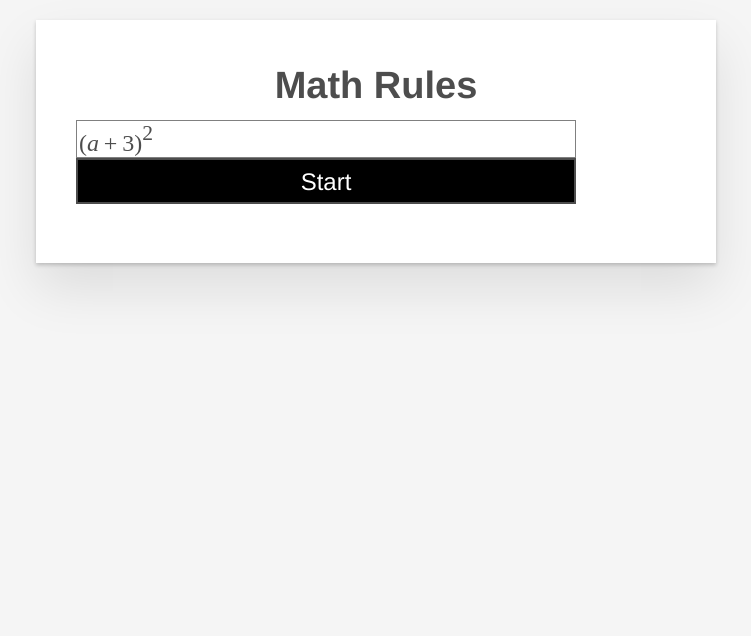
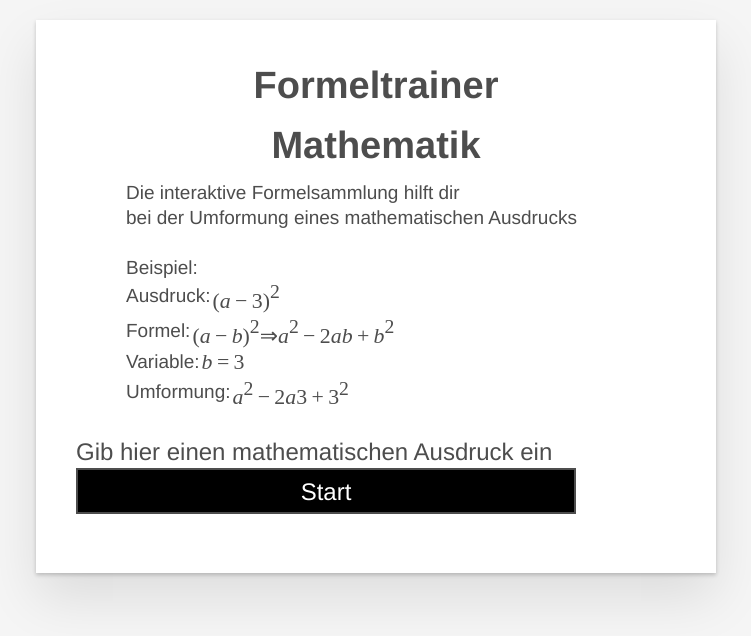
Before and after one commit to railsxxx/mathrules, a Vue app: page / in a window 1280 px wide. Shown: the top 636 px of the page, without its empty margins (264-1015 px from the left). Built offline with nearby package versions, Linux system fonts and the light colour scheme.

Commit message:
add locale deutsch.js

```diff
--- /dev/null
+++ b/src/assets/locales/deutsch.js
@@ -0,0 +1,17 @@
+export const deutsch = {
+  title: "Formeltrainer",
+  title2: "Mathematik",
+  subtitle: "Die interaktive Formelsammlung hilft dir ",
+  subtitle2: "bei der Umformung eines mathematischen Ausdrucks",
+  example: "Beispiel",
+  example1: "Ausdruck",
+  example2: "Formel",
+  example3: "Variable",
+  example4: "Umformung",
+  enterMath: "Gib hier einen mathematischen Ausdruck ein",
+  selectRule: "Wähle eine Formel aus",
+  select: "Auswählen",
+  delete: "Löschen",
+  cancel: "Abbrechen",
+  save: "Speichern"
+};
--- a/src/components/MathEnter.vue
+++ b/src/components/MathEnter.vue
@@ -1,11 +1,13 @@
 <template>
   <span
+    v-if="isEditing"
     class="input__lg"
     id="enter-math-field"
     ref="editMathFieldRef"
-    @click="onClick"
+    @click="onEdit"
     >{{ init }}</span
   >
+  <span v-else class="input__lg" @click="onClick">{{ locale.enterMath }}</span>
   <button type="button" @click="onStart" class="btn btn__primary btn__lg">
     Start
   </button>
@@ -18,8 +20,10 @@ export default {
   emits: ["newmath"],
   data() {
     return {
-      init: "(a + 3)^2",
-      input: "(a + 3)^2",
+      init: "(a-3)^2",
+      input: "(a-3)^2",
+      isEditing: false,
+      locale: this.gLocale,
     };
   },
   computed: {
@@ -29,6 +33,9 @@ export default {
   },
   methods: {
     onClick() {
+      this.isEditing = true;
+    },
+    onEdit() {
       this.MQMathField.focus();
       this.gFocusMQobj.set(this.MQMathField);
       // console.log("onClick: gFocusMQobj: ", this.gFocusMQobj.get());
@@ -44,9 +51,10 @@ export default {
       this.input = "";
       this.gFocusMQobj.clear();
       this.gFocusMQref.value = {};
+      this.isEditing = false;
     },
   },
-  mounted() {
+  updated() {
     const inputOn = this.onInput;
     const enterOn = this.onStart;
     const editMathField = MQ.MathField(this.$refs.editMathFieldRef, {
--- /dev/null
+++ b/src/components/MathHeader.vue
@@ -0,0 +1,45 @@
+<template>
+  <h1>{{ locale.title }}</h1>
+  <h1>{{ locale.title2 }}</h1>
+  <p>{{ locale.subtitle }}</p>
+  <p>{{ locale.subtitle2 }}</p>
+  <br />
+  <p>{{ locale.example }}:</p>
+  <div>
+    <span>{{ locale.example1 }}:</span>
+    <span id="example1">(a-3)^2</span>
+  </div>
+  <div>
+    <span>{{ locale.example2 }}:</span>
+    <span id="example2">(a-b)^2&rArr;a^2-2ab+b^2</span>
+  </div>
+  <div>
+    <span>{{ locale.example3 }}:</span>
+    <span id="example3">b=3</span>
+  </div>
+  <div>
+    <span>{{ locale.example4 }}:</span>
+    <span id="example4">a^2-2a3+3^2</span>
+  </div>
+  <br />
+</template>
+
+<style scoped>
+</style>
+
+<script>
+let MQ = window.MQ;
+export default {
+  data() {
+    return {
+      locale: this.gLocale,
+    };
+  },
+  mounted() {
+    MQ.StaticMath(document.getElementById("example1"));
+    MQ.StaticMath(document.getElementById("example2"));
+    MQ.StaticMath(document.getElementById("example3"));
+    MQ.StaticMath(document.getElementById("example4"));
+  },
+};
+</script>
--- a/src/components/MathItem.vue
+++ b/src/components/MathItem.vue
@@ -1,28 +1,25 @@
 <template>
   <div>
-    <p :id="staticMathId" @click="onStaticMathClick">{{ math }}</p>
+    <p :id="staticMathId">{{ math }}</p>
   </div>
   <div class="stack-small" v-if="!isEditing">
-    <div :id="editRule" class="checkbox-label">
-      {{
-        rule.filled
-          ? rule.filled.left + "&rarr;" + rule.filled.right
-          : rule.left + "&rarr;" + rule.right
-      }}
+    <div :id="editRule" class="checkbox-label" v-if="rule.filled">
+      {{ rule.filled ? rule.filled.left + " &rArr; " + rule.filled.right : "" }}
     </div>
+    <div v-else>{{ locale.selectRule }}</div>
     <div class="btn-group" v-if="isLast">
-      <button type="button" class="btn btn__danger" @click="deleteStep">
-        Delete
-      </button>
-      <button type="button" class="btn" @click="rewriteMath">Apply</button>
       <button
         type="button"
         class="btn"
         ref="editButton"
         @click="toggleToRuleSelect"
       >
-        Select
+        {{ locale.select }}
       </button>
+      <button type="button" class="btn btn__danger" @click="deleteStep">
+        {{ locale.delete }}
+      </button>
+      <button type="button" class="btn" @click="rewriteMath">Apply</button>
     </div>
   </div>
   <rule-select
@@ -54,6 +51,7 @@ export default {
       isLast: this.last,
       newMath: this.math,
       staticMathMQ: {},
+      locale: this.gLocale,
     };
   },
   computed: {
@@ -107,7 +105,7 @@ export default {
     },
   },
   watch: {
-    last: function (newVal) {
+    last: function (newVal, oldVal) {
       this.isLast = newVal;
     },
   },
@@ -254,3 +252,6 @@ p {
   }
 }
 </style>
+
+
+    font-size: 1.9rem;
--- a/src/components/MathList.vue
+++ b/src/components/MathList.vue
@@ -1,5 +1,5 @@
 <template>
-  <h1>Math Rules</h1>
+  <math-header></math-header>
   <math-enter v-if="MathItems.length == 0" @newmath="newMath"></math-enter>
   <h2
     id="list-summary"
@@ -30,12 +30,14 @@
 </template>
 
 <script>
+import MathHeaderVue from "./MathHeader.vue";
 import MathItemVue from "./MathItem.vue";
 import MathEnterVue from "./MathEnter.vue";
 import MathKeypadVue from "./MathKeypad.vue";
 import uniqueId from "lodash.uniqueid";
 export default {
   components: {
+    MathHeader: MathHeaderVue,
     MathItem: MathItemVue,
     MathEnter: MathEnterVue,
     MathKeypad: MathKeypadVue,
@@ -67,7 +69,7 @@ export default {
       this.MathItems.push({
         id: uniqueId("item-"),
         label: math,
-        rule: { left: "selectRule", right: "" },
+        rule: { left: "", right: "" },
       });
       setLast(this.MathItems);
     },
@@ -75,8 +77,7 @@ export default {
       const toDoToUpdate = this.MathItems.find((item) => item.id === mathId);
       toDoToUpdate.done = !toDoToUpdate.done;
     },
-    //deleteItem(mathId) {
-    deleteItem() {
+    deleteItem(mathId) {
       this.MathItems.pop();
       setLast(this.MathItems);
       this.$refs.listSummary.focus();
--- a/src/main.js
+++ b/src/main.js
@@ -1,15 +1,15 @@
-//https://developer.mozilla.org/en-US/docs/Learn/Tools_and_testing/Client-side_JavaScript_frameworks/Vue_getting_started
-
 import { createApp, ref } from "vue";
 import App from "./App.vue";
 import "./assets/reset.css";
 
 import { focusMQ } from "./assets/lib.js";
+import { deutsch } from "./assets/locales/deutsch.js";
 
 const app = createApp(App);
 
 app.config.globalProperties.gClipboard = "clip";
 app.config.globalProperties.gFocusMQref = ref({});
 app.config.globalProperties.gFocusMQobj = focusMQ();
+app.config.globalProperties.gLocale = deutsch;
 
 app.mount("#app");
```
